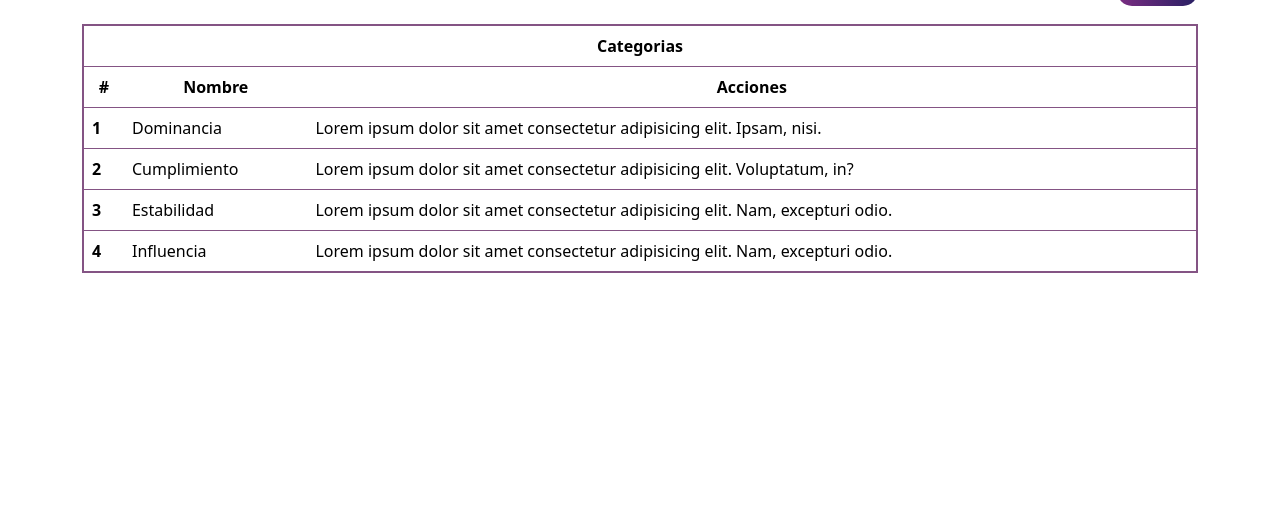
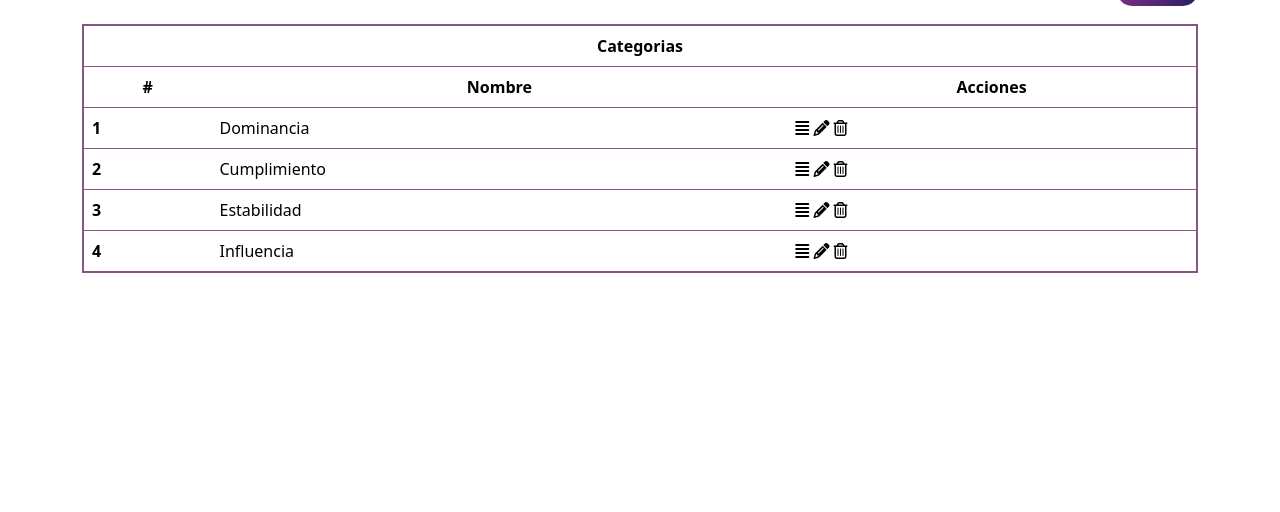
Before and after one commit to SilvanaJ90/behacker_test, a Flask app: page /ver_categorias in a window 1280 px wide. Shown: the part 240-752 px from the top of the page. Run offline with Flask 2, Linux system fonts and the light colour scheme; some libraries are stand-ins or nearby versions.

Commit message:
upload ver_categorias

```diff
--- a/web_flask/templates/ver_categorias.html
+++ b/web_flask/templates/ver_categorias.html
@@ -5,6 +5,7 @@
         <meta name="viewport" content="width=device-width, initial-scale=1">
         <link rel="stylesheet" href="https://cdn.jsdelivr.net/npm/bootstrap@5.3.0-alpha1/dist/css/bootstrap.min.css">
         <link rel="stylesheet" href="../static/styles/style.css">
+        <script src="https://kit.fontawesome.com/e9fdf5f262.js" crossorigin="anonymous"></script>
         <title>Be Hacker Pro</title>
     </head>
     <body>
@@ -79,22 +80,38 @@
                             <tr class="bg-grey-light">
                                 <th scope="row">1</th>
                                 <td>Dominancia</td>
-                                <td>Lorem ipsum dolor sit amet consectetur adipisicing elit. Ipsam, nisi.</td>
+                                <td>
+                                    <i class="fa-solid fa-align-justify"></i>
+                                    <i class="fa-sharp fa-solid fa-pencil"></i>
+                                    <i class="fa-regular fa-trash-can"></i>
+                                </td>
                             </tr>
                             <tr class="bg-grey-light">
                                 <th scope="row">2</th>
                                 <td>Cumplimiento</td>
-                                <td>Lorem ipsum dolor sit amet consectetur adipisicing elit. Voluptatum, in?</td>
+                                <td>
+                                    <i class="fa-solid fa-align-justify"></i>
+                                    <i class="fa-sharp fa-solid fa-pencil"></i>
+                                    <i class="fa-regular fa-trash-can"></i>
+                                </td>
                             </tr>
                             <tr class="bg-grey-light">
                                 <th scope="row">3</th>
                                 <td>Estabilidad</td>
-                                <td>Lorem ipsum dolor sit amet consectetur adipisicing elit. Nam, excepturi odio.</td>
+                                <td>
+                                    <i class="fa-solid fa-align-justify"></i>
+                                    <i class="fa-sharp fa-solid fa-pencil"></i>
+                                    <i class="fa-regular fa-trash-can"></i>
+                                </td>
                             </tr>
                             <tr class="bg-grey-light">
                                 <th scope="row">4</th>
                                 <td>Influencia</td>
-                                <td>Lorem ipsum dolor sit amet consectetur adipisicing elit. Nam, excepturi odio.</td>
+                                <td>
+                                    <i class="fa-solid fa-align-justify"></i>
+                                    <i class="fa-sharp fa-solid fa-pencil"></i>
+                                    <i class="fa-regular fa-trash-can"></i>
+                                </td>
                             </tr>
                         </tbody>
                     </table>
```
